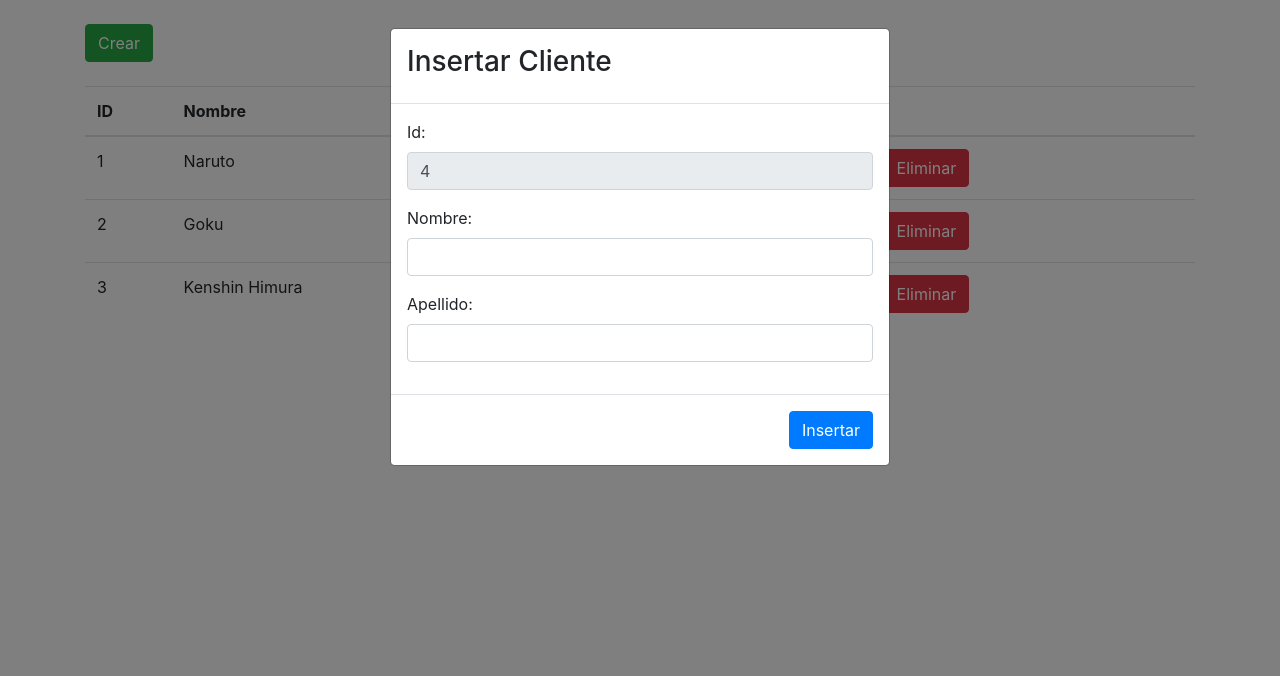
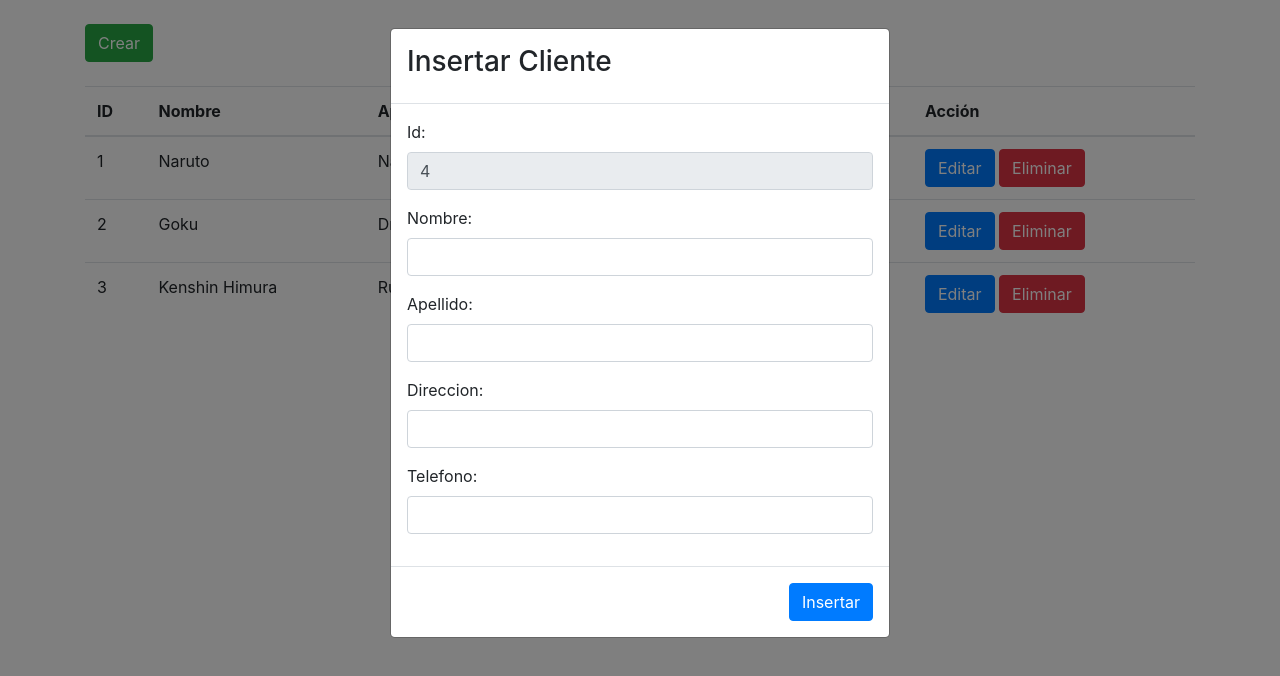
Before and after one commit to Yvar2110/Cral, a React (Create React App) app: page / in a window 1280 px wide. Both pictures are taken after a click on the button "Crear". Shown: the top 676 px of the page. Built offline with nearby package versions, Linux system fonts and the light colour scheme.

Commit message:
final commit

```diff
--- a/src/App.js
+++ b/src/App.js
@@ -14,9 +14,9 @@ import {
 } from "reactstrap";
 
 const data = [
-  { id: 1, nombre: "Naruto", apellido: "Naruto" },
-  { id: 2, nombre: "Goku", apellido: "Dragon Ball" },
-  { id: 3, nombre: "Kenshin Himura", apellido: "Rurouni Kenshin" },
+  { id: 1, nombre: "Naruto", apellido: "Naruto", direccion: "cra8", telefono: "3215651231" },
+  { id: 2, nombre: "Goku", apellido: "Dragon Ball", direccion: "cra8", telefono: "3215651231" },
+  { id: 3, nombre: "Kenshin Himura", apellido: "Rurouni Kenshin",  direccion: "cra8", telefono: "3215651231" },
 
 ];
 
@@ -29,6 +29,8 @@ class App extends React.Component {
       id: "",
       nombre: "",
       apellido: "",
+      direccion: "",
+      telefono: ""
     },
   };
 
@@ -57,6 +59,8 @@ class App extends React.Component {
       if (dato.id == registro.id) {
         arreglo[contador].nombre = dato.nombre;
         arreglo[contador].apellido = dato.apellido;
+        arreglo[contador].direccion = dato.direccion;
+        arreglo[contador].telefono = dato.telefono;
       }
       contador++;
     });
@@ -64,7 +68,7 @@ class App extends React.Component {
   };
 
   eliminar = (dato) => {
-    var opcion = window.confirm("Estás Seguro que deseas Eliminar el elemento "+dato.id);
+    var opcion = window.confirm("Estás Seguro que deseas Eliminar el elemento " + dato.id);
     if (opcion == true) {
       var contador = 0;
       var arreglo = this.state.data;
@@ -78,10 +82,10 @@ class App extends React.Component {
     }
   };
 
-  insertar= ()=>{
-    var valorNuevo= {...this.state.form};
-    valorNuevo.id=this.state.data.length+1;
-    var lista= this.state.data;
+  insertar = () => {
+    var valorNuevo = { ...this.state.form };
+    valorNuevo.id = this.state.data.length + 1;
+    var lista = this.state.data;
     lista.push(valorNuevo);
     this.setState({ modalInsertar: false, data: lista });
   }
@@ -100,8 +104,8 @@ class App extends React.Component {
     return (
       <>
         <Container>
-        <br />
-          <Button color="success" onClick={()=>this.mostrarModalInsertar()}>Crear</Button>
+          <br />
+          <Button color="success" onClick={() => this.mostrarModalInsertar()}>Crear</Button>
           <br />
           <br />
           <Table>
@@ -110,6 +114,8 @@ class App extends React.Component {
                 <th>ID</th>
                 <th>Nombre</th>
                 <th>Apellido</th>
+                <th>Direccion</th>
+                <th>Telefono</th>
                 <th>Acción</th>
               </tr>
             </thead>
@@ -120,6 +126,9 @@ class App extends React.Component {
                   <td>{dato.id}</td>
                   <td>{dato.nombre}</td>
                   <td>{dato.apellido}</td>
+                  <td>{dato.direccion}</td>
+                  <td>{dato.telefono}</td>
+
                   <td>
                     <Button
                       color="primary"
@@ -127,7 +136,7 @@ class App extends React.Component {
                     >
                       Editar
                     </Button>{" "}
-                    <Button color="danger" onClick={()=> this.eliminar(dato)}>Eliminar</Button>
+                    <Button color="danger" onClick={() => this.eliminar(dato)}>Eliminar</Button>
                   </td>
                 </tr>
               ))}
@@ -137,13 +146,12 @@ class App extends React.Component {
 
         <Modal isOpen={this.state.modalActualizar}>
           <ModalHeader>
-           <div><h3>Editar Cliente</h3></div>
+            <div><h3>Editar Cliente</h3></div>
           </ModalHeader>
-
           <ModalBody>
             <FormGroup>
               <label>
-               Id:
+                Id:
               </label>
 
               <input
@@ -153,7 +161,6 @@ class App extends React.Component {
                 value={this.state.form.id}
               />
             </FormGroup>
-
             <FormGroup>
               <label>
                 Nombre:
@@ -166,7 +173,6 @@ class App extends React.Component {
                 value={this.state.form.nombre}
               />
             </FormGroup>
-
             <FormGroup>
               <label>
                 Apellido:
@@ -177,6 +183,30 @@ class App extends React.Component {
                 type="text"
                 onChange={this.handleChange}
                 value={this.state.form.apellido}
+              />
+            </FormGroup>
+            <FormGroup>
+              <label>
+                Direccion:
+              </label>
+              <input
+                className="form-control"
+                name="direccion"
+                type="text"
+                onChange={this.handleChange}
+                value={this.state.form.direccion}
+              />
+            </FormGroup>
+            <FormGroup>
+              <label>
+                Telefono:
+              </label>
+              <input
+                className="form-control"
+                name="telefono"
+                type="text"
+                onChange={this.handleChange}
+                value={this.state.form.telefono}
               />
             </FormGroup>
           </ModalBody>
@@ -195,7 +225,7 @@ class App extends React.Component {
 
         <Modal isOpen={this.state.modalInsertar}>
           <ModalHeader>
-           <div><h3>Insertar Cliente</h3></div>
+            <div><h3>Insertar Cliente</h3></div>
           </ModalHeader>
 
           <ModalBody>
@@ -208,7 +238,7 @@ class App extends React.Component {
                 className="form-control"
                 readOnly
                 type="text"
-                value={this.state.data.length+1}
+                value={this.state.data.length + 1}
               />
             </FormGroup>
 
@@ -235,6 +265,28 @@ class App extends React.Component {
                 onChange={this.handleChange}
               />
             </FormGroup>
+            <FormGroup>
+              <label>
+                Direccion:
+              </label>
+              <input
+                className="form-control"
+                name="direccion"
+                type="text"
+                onChange={this.handleChange}
+              />
+            </FormGroup>
+            <FormGroup>
+              <label>
+                Telefono:
+              </label>
+              <input
+                className="form-control"
+                name="telefono"
+                type="text"
+                onChange={this.handleChange}
+              />
+            </FormGroup>
           </ModalBody>
 
           <ModalFooter>
--- a/src/serviceWorker.js
+++ b/src/serviceWorker.js
@@ -1,13 +1,10 @@
 const isLocalhost = Boolean(
   window.location.hostname === 'localhost' ||
-    // [::1] is the IPv6 localhost address.
   window.location.hostname === '[::1]' ||
-    // 127.0.0.0/8 are considered localhost for IPv4.
   window.location.hostname.match(
     /^127(?:\.(?:25[0-5]|2[0-4][0-9]|[01]?[0-9][0-9]?)){3}$/
   )
 );
-
 export function register(config) {
   if (process.env.NODE_ENV === 'production' && 'serviceWorker' in navigator) {
     const publicUrl = new URL(process.env.PUBLIC_URL, window.location.href);
```
Lines whose indentation alone changed are shown as unchanged.
